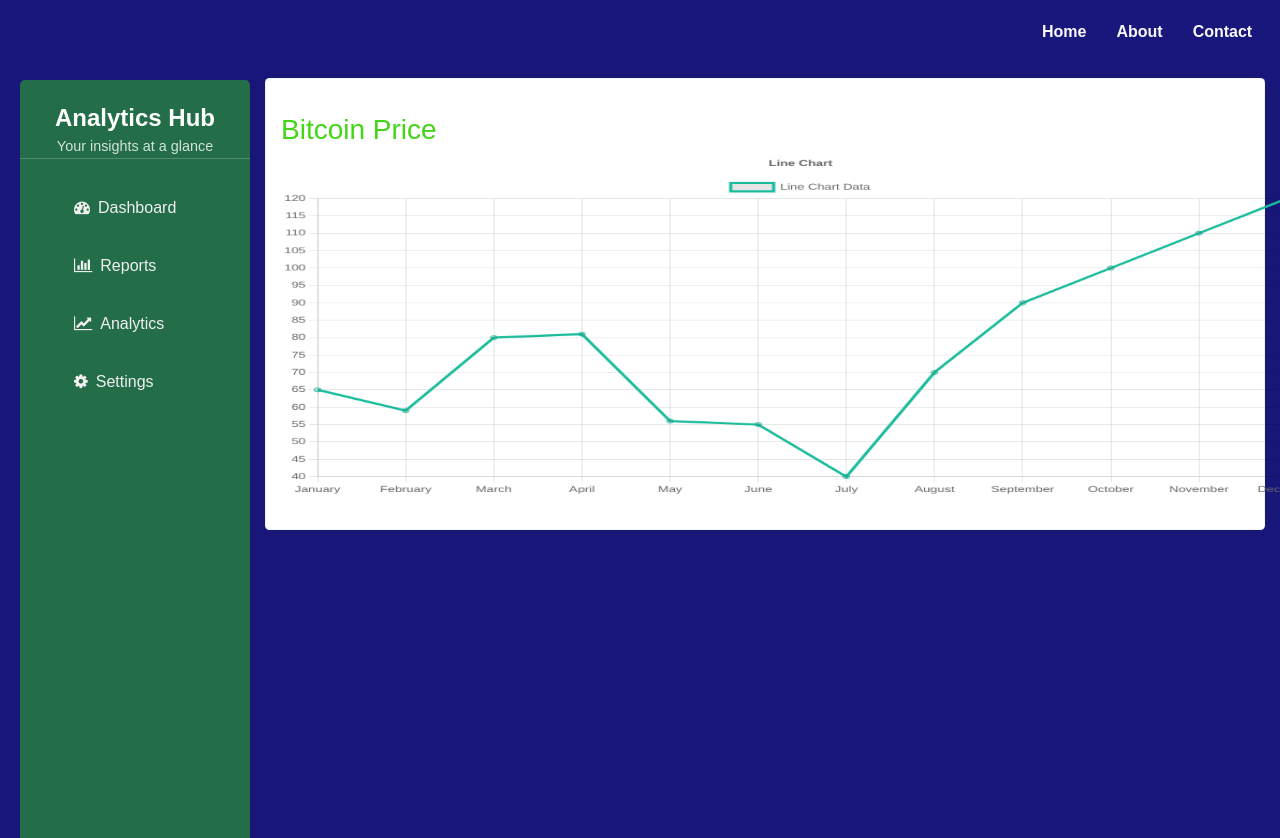
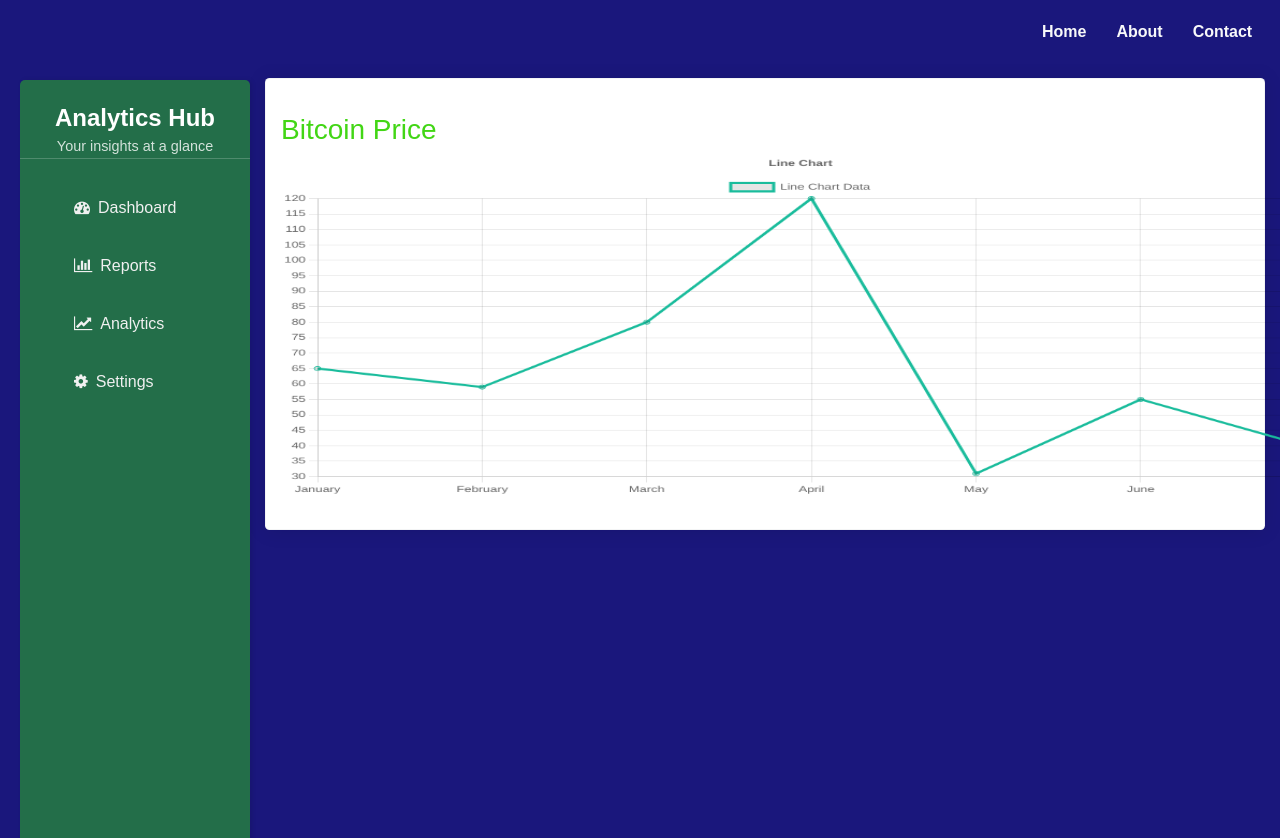
Before and after one commit to Sina-Akhavi/my-react-app, a React (Create React App) app: page / in a window 1280 px wide. Shown: the top 838 px of the page. Built offline with nearby package versions, Linux system fonts and the light colour scheme.

Commit message:
fixed structure of routers

```diff
--- a/src/App.js
+++ b/src/App.js
@@ -1,13 +1,14 @@
 import React from 'react';
 import { BrowserRouter, Route, Routes } from 'react-router-dom';
+import './styles/app.css';
+import LoginPage from './components/LoginPage.js';
+import MainLayout from './layout/MainLayout.js';
 // import Sidebar from './components/Sidebar.js';
 // import MainPanel from './components/MainPanel.js';
-import './styles/app.css';
-import LoginPage from './components/LoginPage.js';
-import HomePage from './components/HomePage.js';
-import ContactPage from './components/ContactPagr.js'
-import HomePageContent from './components/HomePageContent.js'
-import MainLayout from './layout/MainLayout.js';
+import HomePageContent from './components/HomePageContent.js';
+// import ContactPage from './components/ContactPagr.js'
+// import HomePageContent from './components/HomePageContent.js'
+
 
 const App = () => {
     return (
@@ -17,7 +18,7 @@ const App = () => {
 
                 <Route path='/' element={<MainLayout/>}>
                     <Route index element={<HomePageContent/>} />
-                    <Route path='/contact' element={<ContactPage/>}/>
+                    <Route path='/contact' element={<p>Contact</p>}/>
                 </Route>
 
             </Routes>
--- a/src/components/HomePage.js
+++ /dev/null
@@ -1,14 +0,0 @@
-import Sidebar from './Sidebar.js';
-import MainPanel from './MainPanel.js';
-
-
-function HomePage() {
-  return (
-    <div className="wrapper">
-        <Sidebar />
-        <MainPanel />
-    </div>
-  );
-}
-
-export default HomePage;
--- /dev/null
+++ b/src/components/HomePageContent.js
@@ -0,0 +1,14 @@
+import LineChart from './LineChart.js';
+
+function HomePageContent() {
+  const labels = ['January', 'February', 'March', 'April', 'May', 'June', 'July'];
+  const values = [65, 59, 80, 120, 31, 55, 40];
+
+  return (
+      <div className="row">
+        <LineChart labels={labels} values={values}/>
+      </div>
+  );
+}
+
+export default HomePageContent;
--- a/src/components/MainPanel.js
+++ b/src/components/MainPanel.js
@@ -1,25 +1,18 @@
-import React from "react";
-import "../styles/main-panel.css";
-import Navbar from "./Navbar";
-import LineChartCard from "./LineChart";
+// src/components/MainPanel.js
+import React from 'react';
+import Navbar from './Navbar';
+import { Outlet } from 'react-router-dom'; // Outlet for nested content
+import '../styles/main-panel.css'
 
-const sampleLabels = ["January", "February", "March", "April", "May", "June", "July", "August", "September", "October", "November", "December"];
-const sampleValues = [65, 59, 80, 81, 56, 55, 40, 70, 90, 100, 110, 120];
 
 const MainPanel = () => {
   return (
-    <>
-      <div className="main-panel">
-        <Navbar />
-
-        <div className="content">
-          <div className="row">
-            <LineChartCard labels={sampleLabels} values={sampleValues}></LineChartCard>
-          </div>
+    <div className="main-panel">
+      <Navbar />
+      <div className="content">
+        <Outlet /> {/* Dynamic content from child routes will appear here */}
       </div>
-
-      </div>
-    </>
+    </div>
   );
 };
 
--- a/src/layout/MainLayout.js
+++ b/src/layout/MainLayout.js
@@ -1,4 +1,3 @@
-// src/layouts/MainLayout.js
 import React from 'react';
 import Sidebar from '../components/Sidebar';
 import MainPanel from '../components/MainPanel';
@@ -9,7 +8,7 @@ function MainLayout() {
     <div className="wrapper">
       <Sidebar />
       <MainPanel>
-        <Outlet /> {/* Child routes will be rendered here */}
+        <Outlet />
       </MainPanel>
     </div>
   );
```
